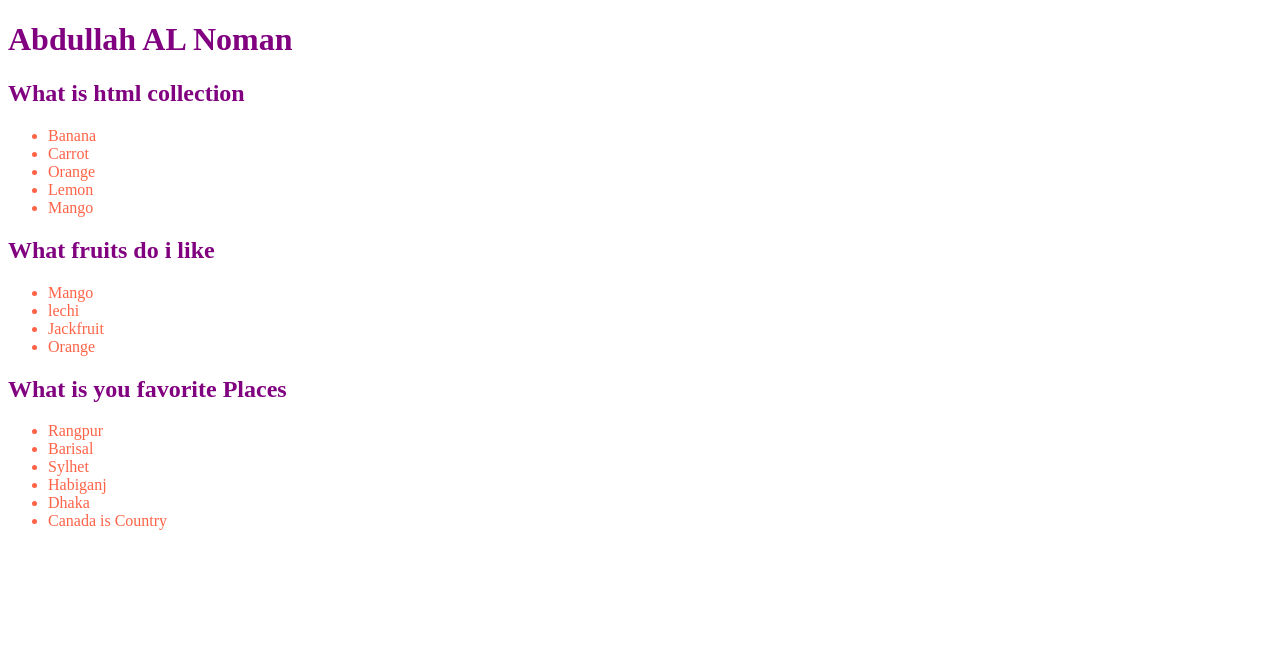
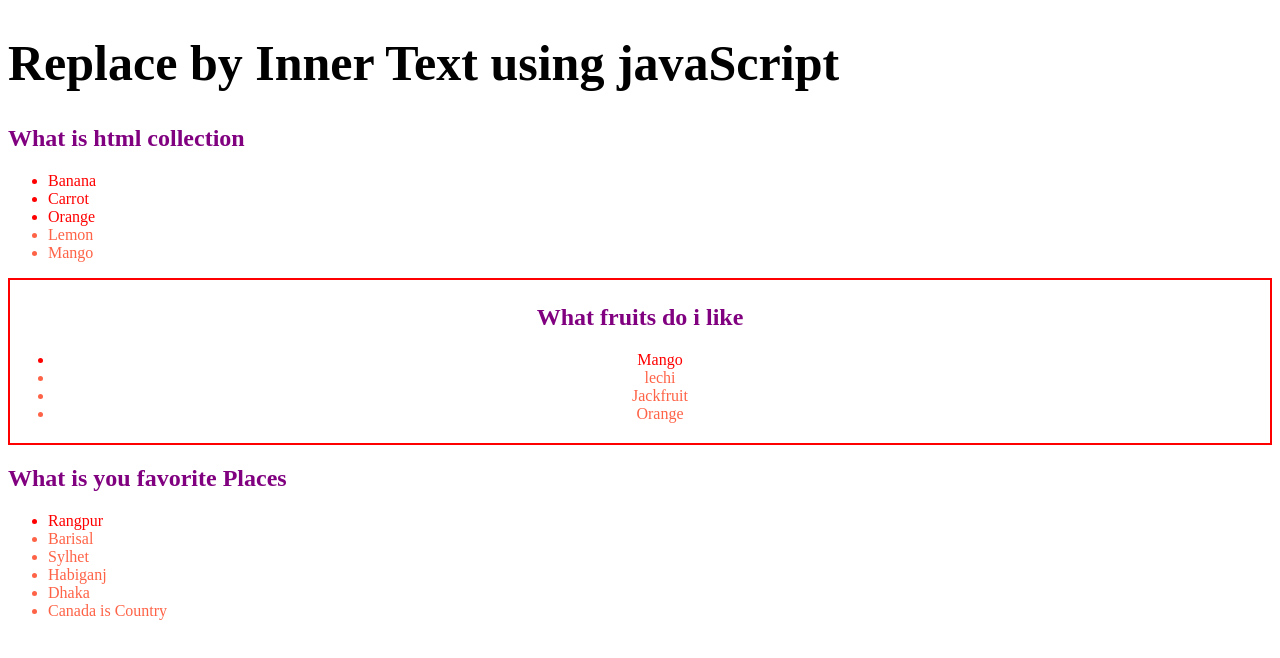
Before and after one commit to ALNoman78/DOM---part---01, a plain HTML site: page index.html in a window 1280 px wide. Drawn offline with Linux system fonts and the light colour scheme.

Commit message:
new style.js file added

```diff
--- a/JS/script.js
+++ b/JS/script.js
@@ -15,7 +15,45 @@ const sectionId = document.getElementById("cities")
 // for (const ul of sectionId) {
 //     console.log(ul);
 // }
-console.log(sectionId.innerText);
+// console.log(sectionId.innerText);
 
 const destinationTitle = document.getElementById("places")
-console.log(destinationTitle.innerHTML);
+// console.log(destinationTitle.innerHTML);
+
+
+
+// const liElements = document.getElementsByClassName("code-elements")
+// for (const item of liElements) {
+//     console.log(item);
+// }
+
+// console.log(liElements);
+// if i want to change a title by javaScript using DOM
+
+const changeElement = document.getElementById("change-Name")
+changeElement.innerText = "Replace by Inner Text using javaScript"
+changeElement.style.color = "black"
+changeElement.style.fontSize = "50px"
+
+
+//  using query selector
+
+const liItems = document.querySelectorAll(".code-elements")
+for (const e of liItems) {
+    // console.log(e.innerText);
+}
+console.log(liItems);
+
+
+// option - 01 = getElementByID (most use case)
+// option - 02 = getElementsByClassName ( most use case)
+// option - 03 = getElementByTagName ()
+// option - 04 = querySelectorAll ( most use case)
+// option - 05 = querySelector ()
+
+
+const selectorArr = document.getElementById("parent")
+// selectorArr.getAttribute("class")
+// const selectorArr = document.getElementsByClassName("fruits-container")[0]
+// selectorArr.innerHTML = "<h2>Change full context using DOM</h2>"
+// console.log(selectorArr.classList);
--- /dev/null
+++ b/JS/stylejs.js
@@ -0,0 +1,16 @@
+const sections = document.querySelectorAll("section")  // it will defined tag name when you using . / #
+// for(const section of sections){
+//     // console.log(section);
+//     section.style.backgroundColor = "gray"
+//     section.style.color = "white"
+//     section.style.border = "2px solid black"
+//     section.style.fontSize  = "30px"
+// }
+
+// const sectionStyles = document.querySelector(".fruits-section")
+// sectionStyles.style.backgroundColor = "red";
+
+const sectionFruit = document.getElementById("fruits-section")
+sectionFruit.classList.add("text-center")
+sectionFruit.classList.add("color")
+sectionFruit.style.border = "2px solid red"
--- a/index.html
+++ b/index.html
@@ -8,23 +8,23 @@
 </head>
 <body>
     <header>
-        <h1>Abdullah AL Noman</h1>
+        <h1 id="change-Name">Abdullah AL Noman</h1>
     </header>
-    <main>
+    <main class="fruits-container">
         <section>
             <h1>What is html collection</h1>
-        <ul>
-            <li>Banana</li>
-            <li>Carrot</li>
-            <li>Orange</li>
+        <ul id="parent">
+            <li class="code-elements">Banana</li>
+            <li class=" code-elements">Carrot</li>
+            <li class=" code-elements">Orange</li>
             <li>Lemon</li>
             <li>Mango</li>
         </ul>
         </section>
-        <section>
+        <section id="fruits-section">
             <h1 id="places">What fruits do i like</h1>
             <ul>
-                <li>Mango</li>
+                <li class="code-elements">Mango</li>
                 <li>lechi</li>
                 <li>Jackfruit</li>
                 <li>Orange</li>
@@ -33,7 +33,7 @@
         <section >
             <h1 id="cities">What is you favorite Places</h1>
             <ul>
-                <li>Rangpur</li>
+                <li class="code-elements">Rangpur</li>
                 <li>Barisal</li>
                 <li>Sylhet</li>
                 <li>Habiganj</li>
@@ -43,5 +43,6 @@
         </section>
     </main>
     <script src="./JS/script.js"></script>
+    <script src="./JS/stylejs.js"></script>
 </body>
 </html>
--- a/styles/style.css
+++ b/styles/style.css
@@ -4,3 +4,13 @@ h1{
 ul{
     color: tomato;
 }
+.code-elements{
+    color: red;
+}
+.text-center {
+    text-align: center;
+}
+.color{
+    color: #fff;
+    padding: 4px;
+}
```
